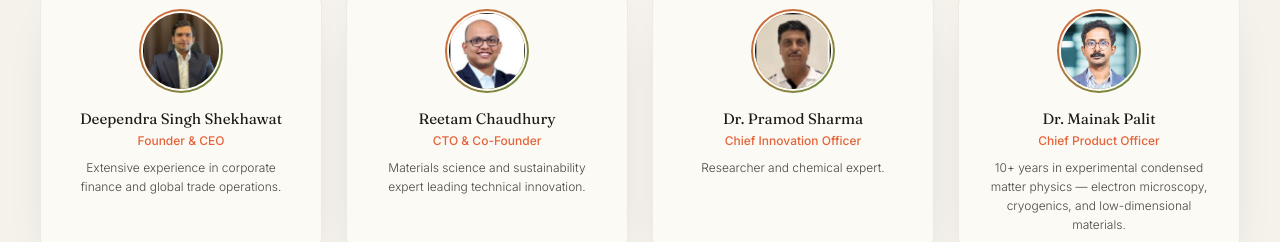
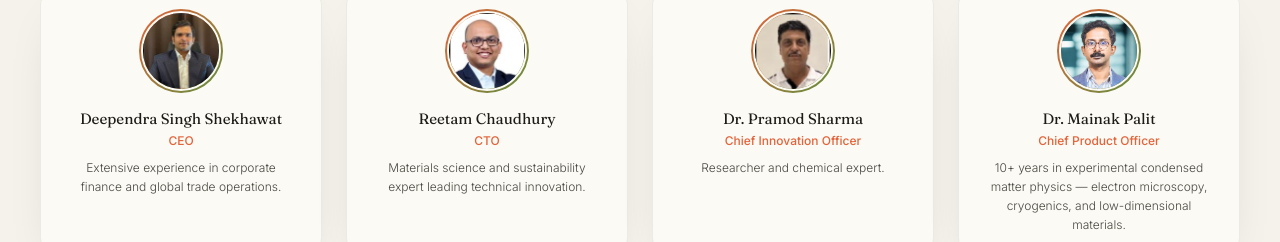
Before and after one commit to kushalrathore6376-debug/Next-Frontend, a Next.js app: page /about in a window 1280 px wide. Shown: the part 2824-3066 px from the top of the page. Built offline with nearby package versions, Linux system fonts and the light colour scheme; no server answers.

Commit message:
Simplify leadership roles in AboutPage component

```diff
--- a/components/AboutPage.jsx
+++ b/components/AboutPage.jsx
@@ -41,13 +41,13 @@ const VALUES = [
 const LEADERSHIP = [
   {
     name: "Deependra Singh Shekhawat",
-    role: "Founder & CEO",
+    role: "CEO",
     bio: "Extensive experience in corporate finance and global trade operations.",
     photo: "deependra-singh-shekhawat",
   },
   {
     name: "Reetam Chaudhury",
-    role: "CTO & Co-Founder",
+    role: "CTO",
     bio: "Materials science and sustainability expert leading technical innovation.",
     photo: "reetam-chaudhury",
   },
```
